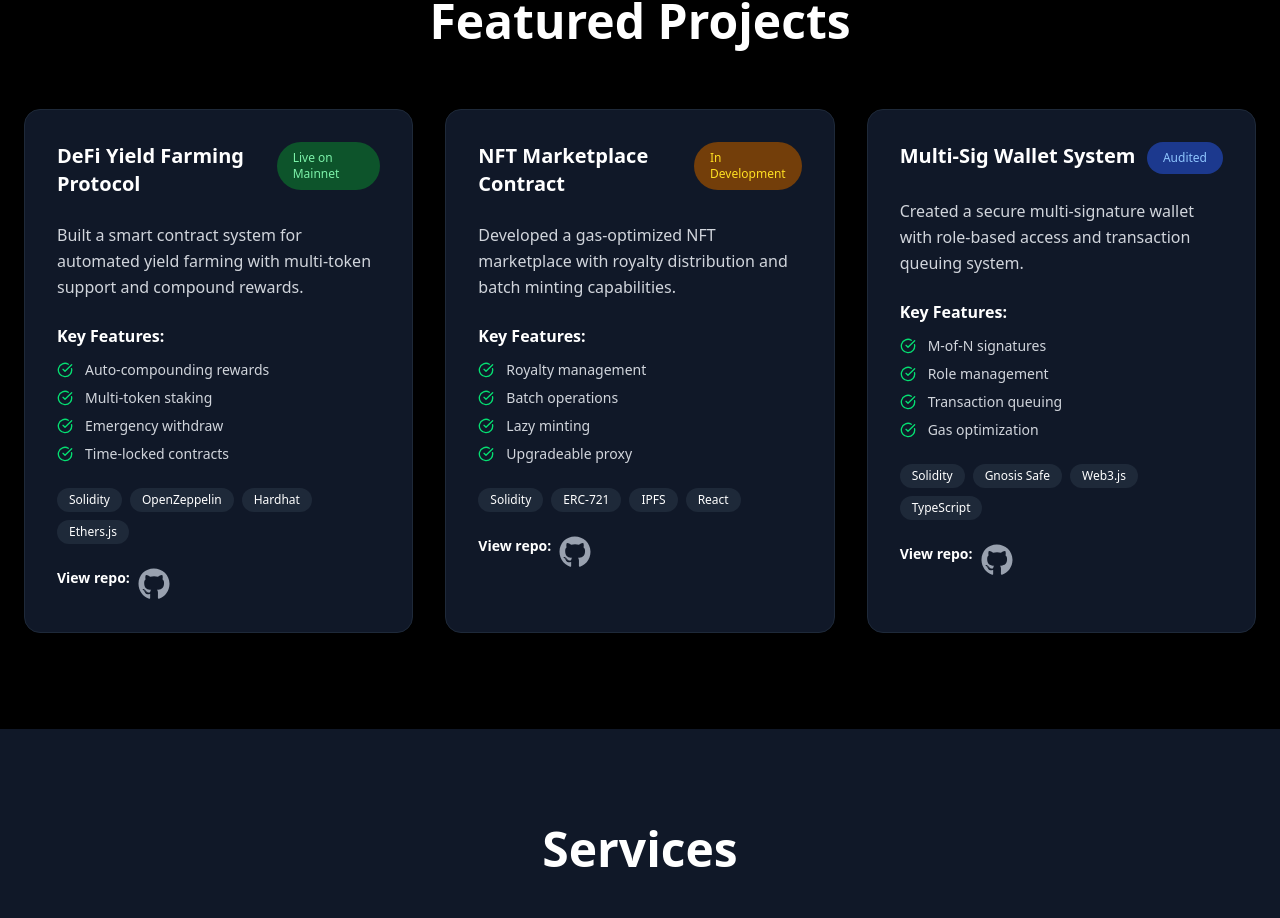
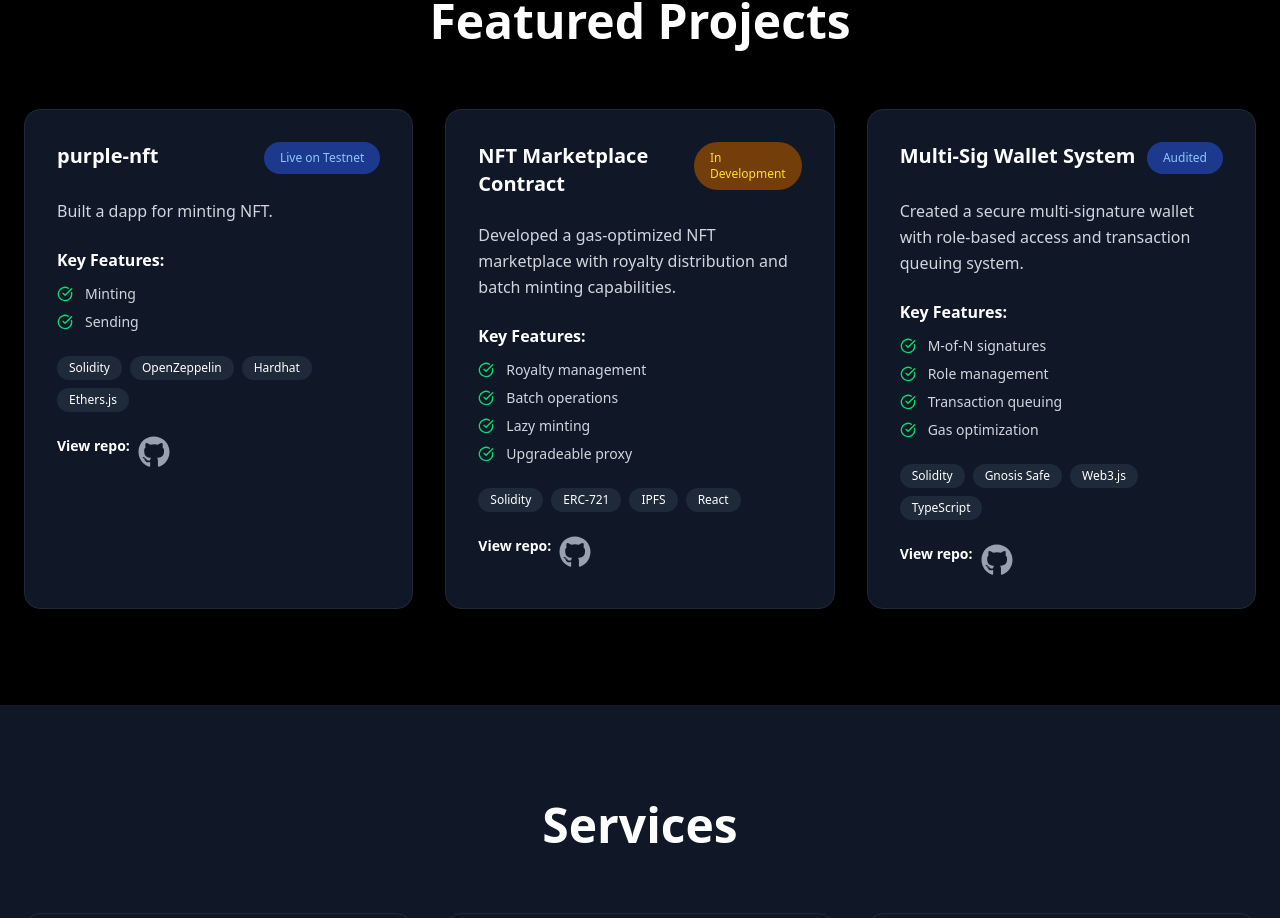
Before and after one commit to Quadr001/Blockchain-Portfolio, a React (Vite) app: page / in a window 1280 px wide. Shown: the part 1726-2644 px from the top of the page. Built offline with nearby package versions, Linux system fonts and the light colour scheme.

Commit message:
Update Portfolio.jsx

```diff
--- a/src/Portfolio.jsx
+++ b/src/Portfolio.jsx
@@ -151,13 +151,13 @@ const Portfolio = () => {
 
     const projects = [
         {
-            title: "DeFi Yield Farming Protocol",
-            description: "Built a smart contract system for automated yield farming with multi-token support and compound rewards.",
+            title: "purple-nft",
+            description: "Built a dapp for minting NFT.",
             tech: ["Solidity", "OpenZeppelin", "Hardhat", "Ethers.js"],
-            features: ["Auto-compounding rewards", "Multi-token staking", "Emergency withdraw", "Time-locked contracts"],
-            github: "https://github.com",
-            demo: "https://demo.com",
-            status: "Live on Mainnet"
+            features: ["Minting", "Sending"],
+            github: "https://github.com/Quadr001/purple-nft",
+            demo: "http://purple-nft.vercel.app",
+            status: "Live on Testnet"
         },
         {
             title: "NFT Marketplace Contract",
```
